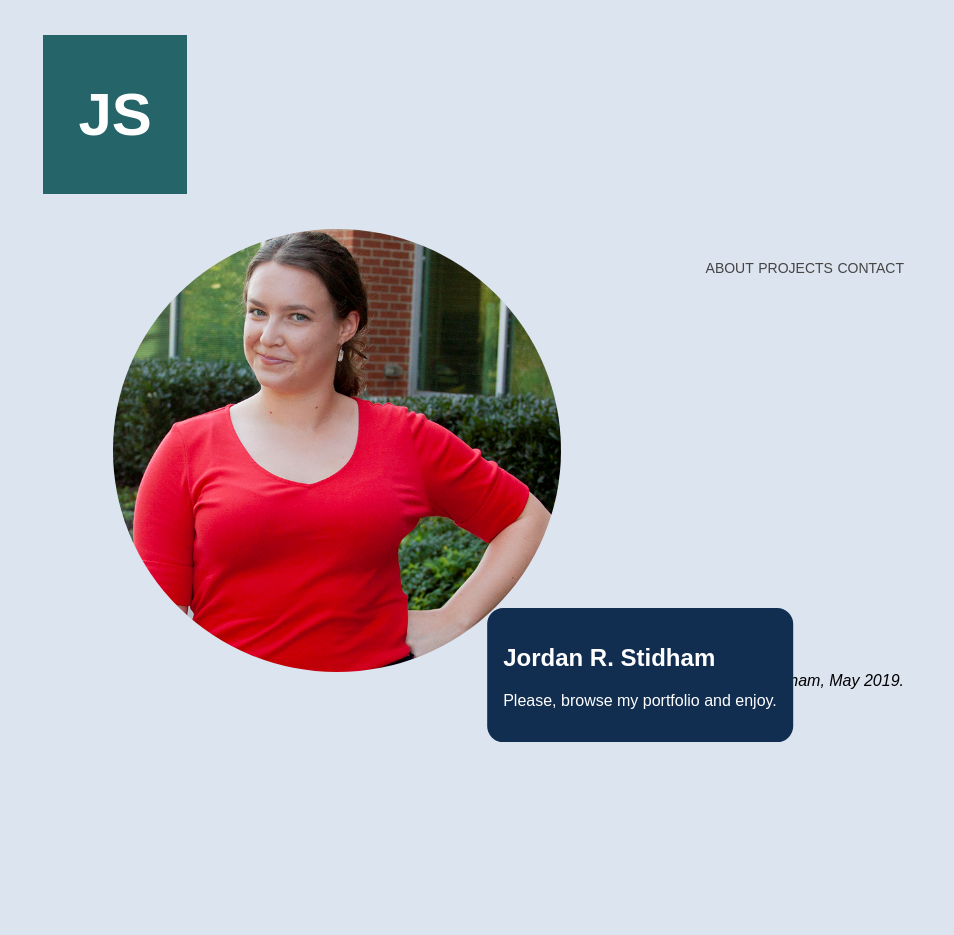
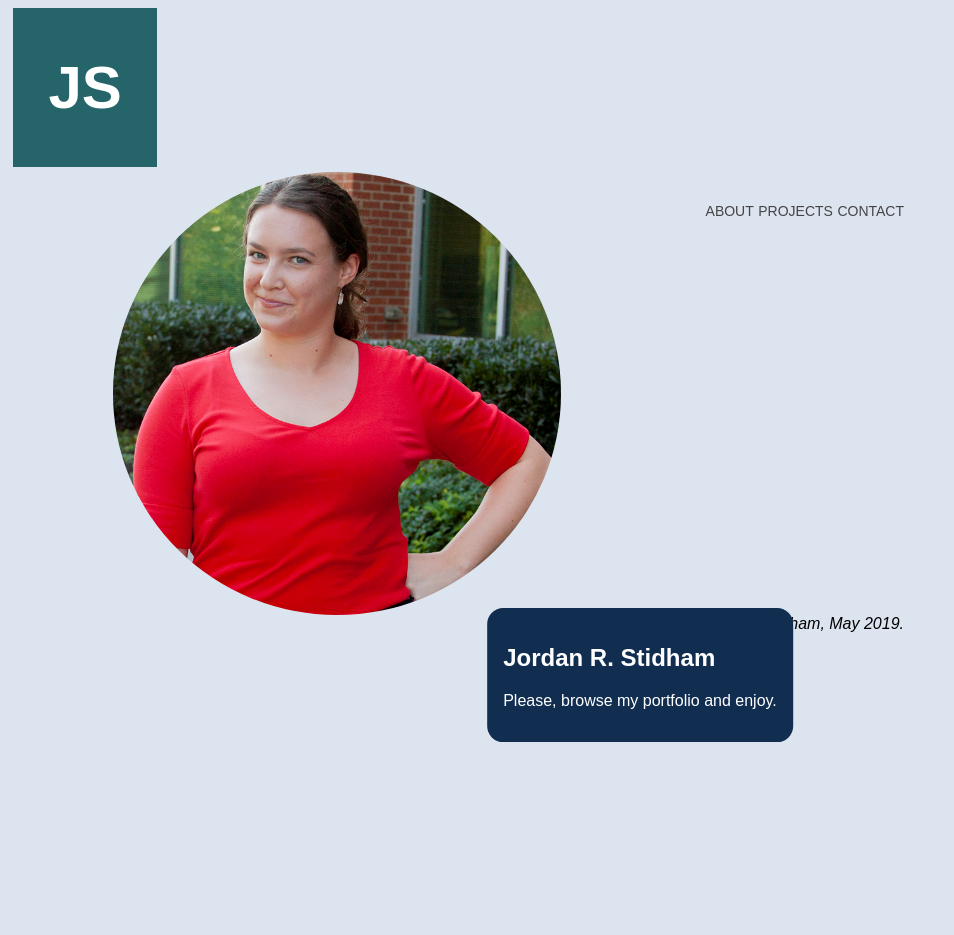
Before and after one commit to jordanstidham/PORTFOLIO, a Jekyll site: the page built from README.md, in a window 1280 px wide. Shown: the whole page, without its empty margins (0-954 px from the left). Built offline with Jekyll 4.4.1, drawn with Linux system fonts in a browser that asks for light colours; our own code applies the rules of GitHub Pages for plain Markdown files; after the commit the page ends 908 px from its top, so only the background shows below that.

Commit message:
Update main.css

```diff
--- a/css/main.css
+++ b/css/main.css
@@ -16,7 +16,7 @@ body {
     font-size: 30px;
     text-align: center;
     width: 15%;
-    margin: 35px;
+    margin: 5px;
 }
 
 /*navbar style*/
```
